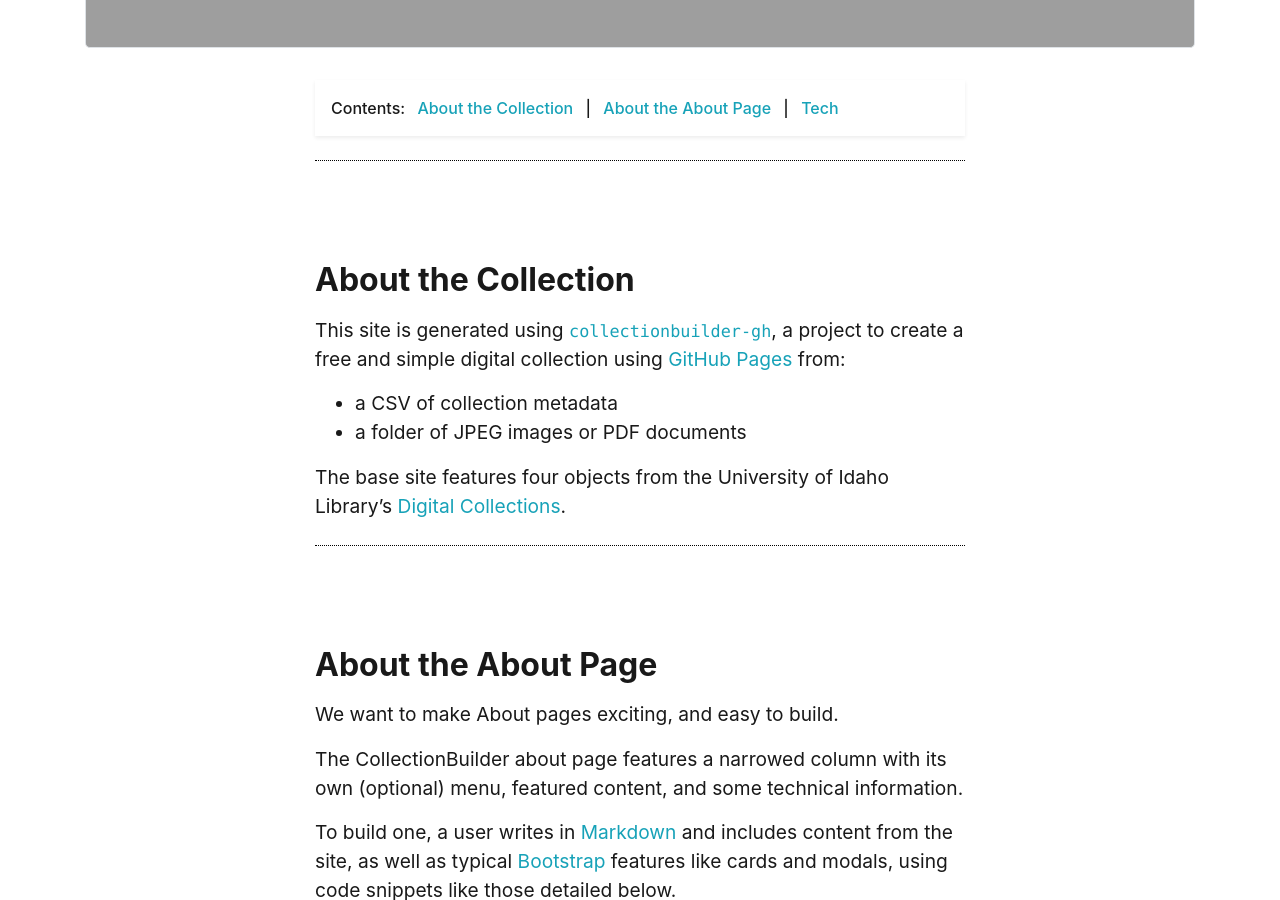
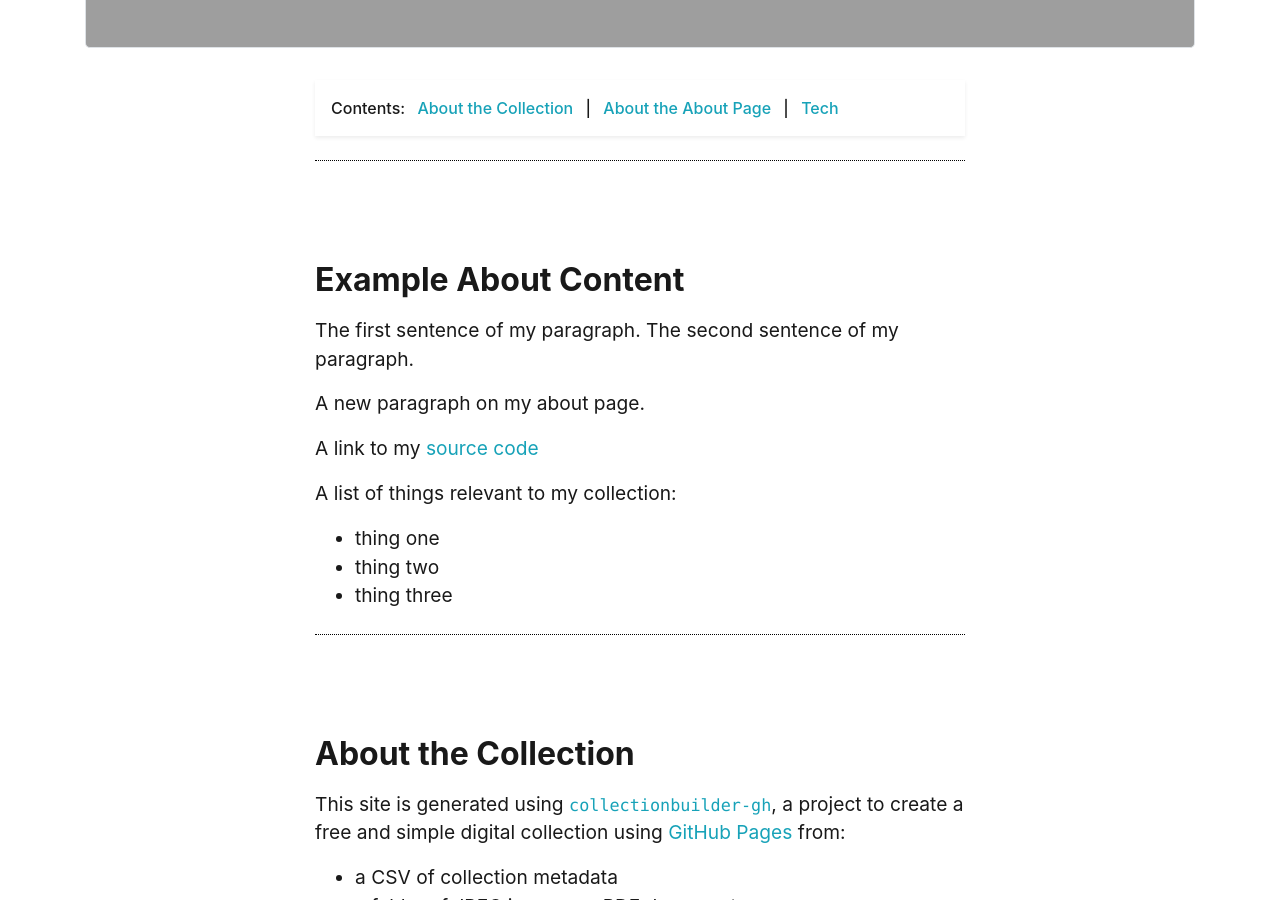
Before and after one commit to owikle/collection-name, a Jekyll site: the page built from pages/about.md, in a window 1280 px wide and 900 px high, scrolled down 352 px. Built offline with Jekyll 4.4.1, drawn with Linux system fonts in a browser that asks for light colours.

Commit message:
add some about content

```diff
--- a/pages/about.md
+++ b/pages/about.md
@@ -9,6 +9,22 @@ permalink: /about.html
 {% include feature/jumbotron.html %}
 
 {% include feature/nav-menu.html sections="About the Collection;About the About Page" %}
+
+## Example About Content
+
+The first sentence of my paragraph.
+The second sentence of my paragraph.
+
+A new paragraph on my about page.
+
+A link to my [source code](https://github.com/owikle/collection-name)
+
+A list of things relevant to my collection:
+- thing one
+- thing two
+- thing three
+
+
 
 ## About the Collection
 
```
